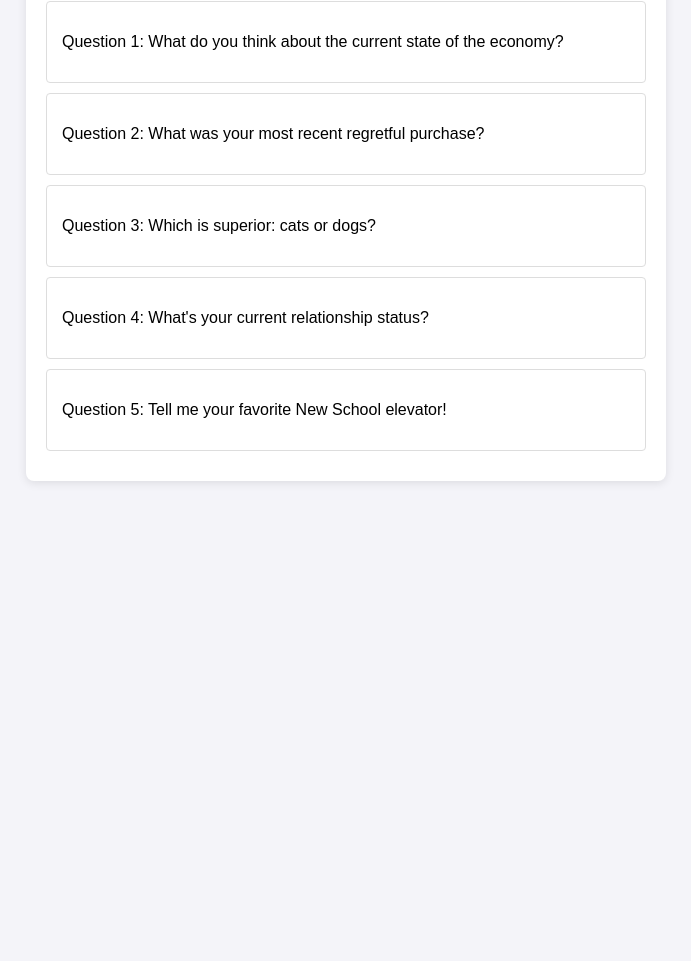
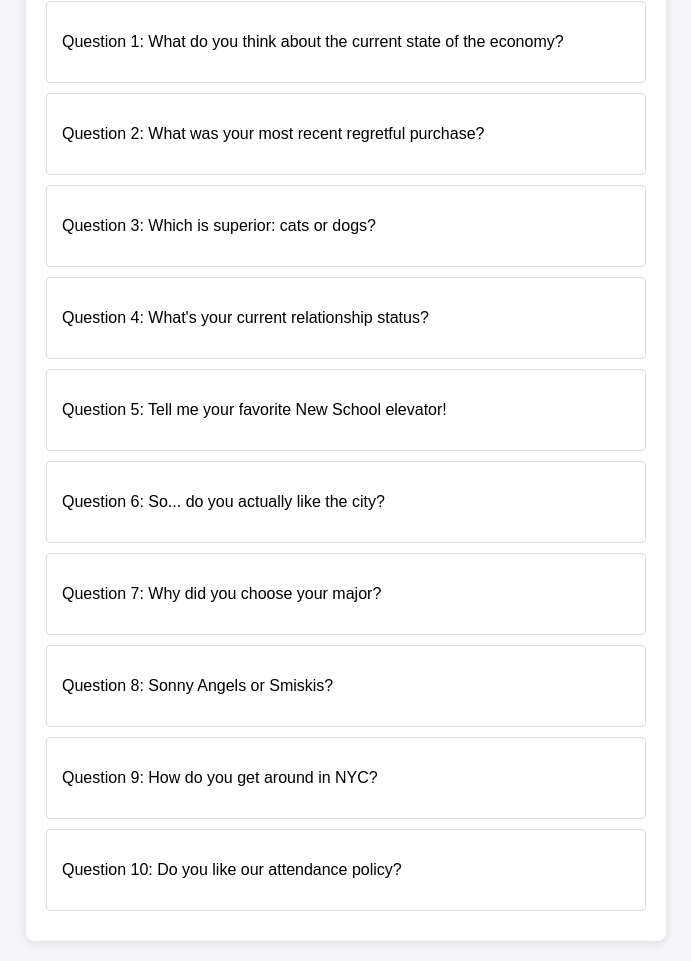
Before and after one commit to ZiyeAn/Icebreaker-Deck, a plain HTML site: page questions.html in a window 1280 px wide. Shown: the part 119-1080 px from the top of the page, without its empty margins (294-985 px from the left). Before the commit the page ends 800 px from the top, so only its background shows below. Drawn offline with Linux system fonts and the light colour scheme.

Commit message:
5 more questions

```diff
--- a/questions.html
+++ b/questions.html
@@ -24,6 +24,21 @@
         <div class="question-card" data-question="Favorite New School Elevator?">
             <p>Question 5: Tell me your favorite New School elevator!</p>
         </div>
+        <div class="question-card" data-question="Do you like the city?">
+            <p>Question 6: So... do you actually like the city?</p>
+        </div>
+        <div class="question-card" data-question="Why did you choose your major?">
+            <p>Question 7: Why did you choose your major?</p>
+        </div>
+        <div class="question-card" data-question="Sonny Angels or Smiskis?">
+            <p>Question 8: Sonny Angels or Smiskis?</p>
+        </div>
+        <div class="question-card" data-question="How do you get around in NYC?">
+            <p>Question 9: How do you get around in NYC?</p>
+        </div>
+        <div class="question-card" data-question="Do you like our attendance policy?">
+            <p>Question 10: Do you like our attendance policy?</p>
+        </div>
     </div>
     <script src="script.js"></script>
 </body>
```
